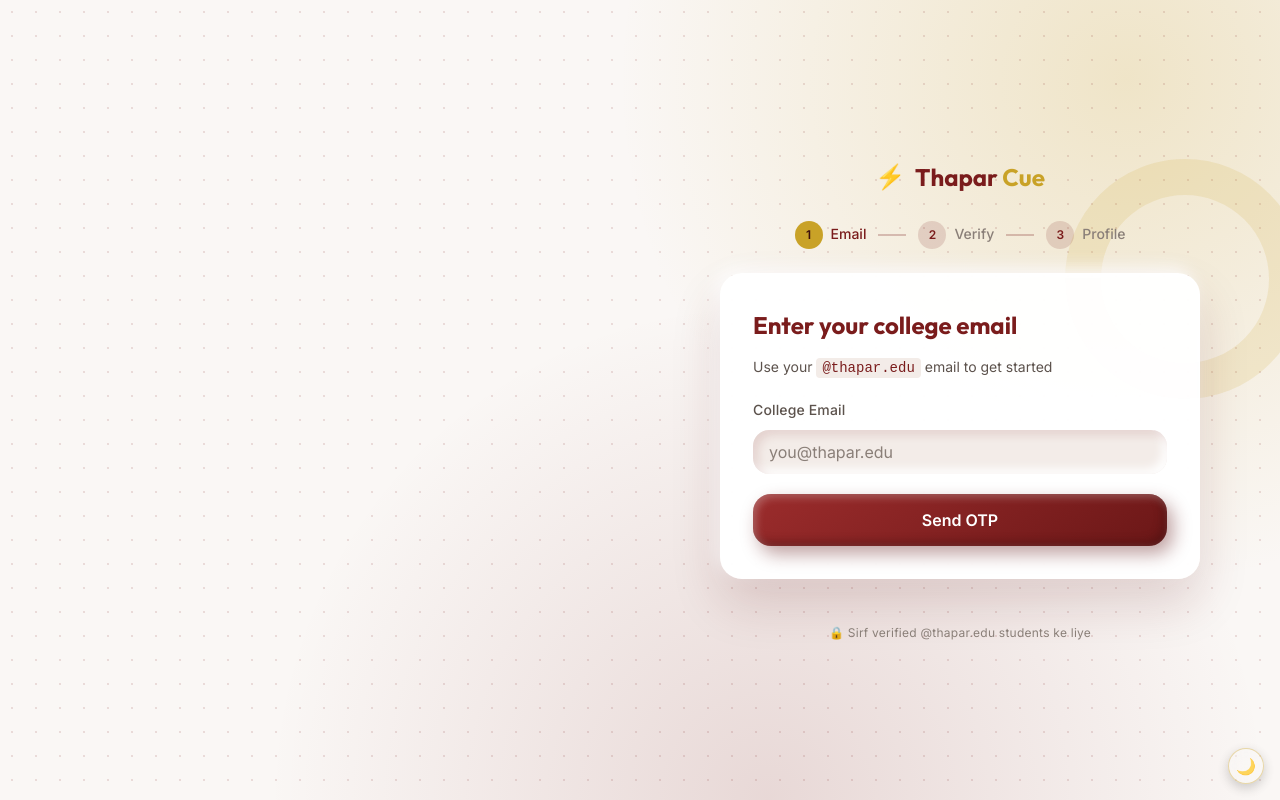
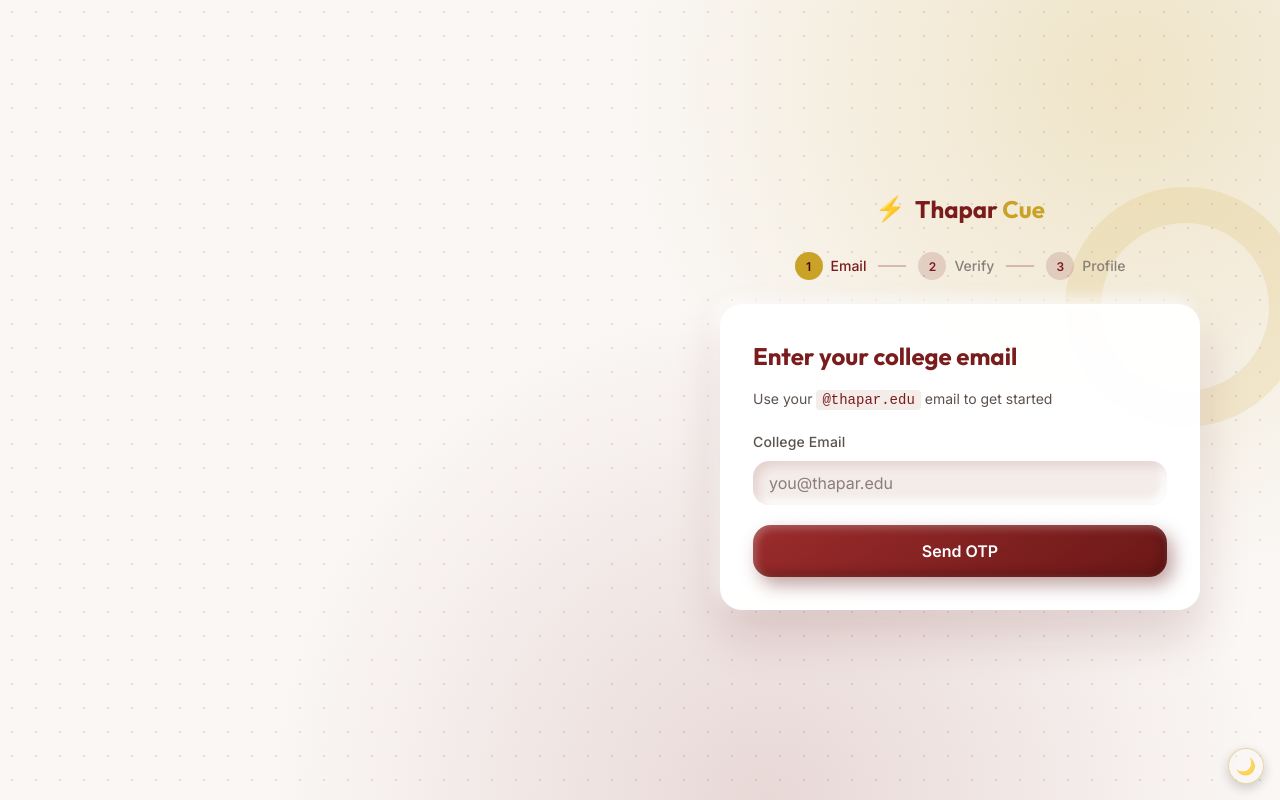
Before and after one commit to ishitttaa/ThaparCue, a React (Vite) app: page /login in a window 1280 px wide. Built offline with nearby package versions, Linux system fonts and the light colour scheme; no server answers.

Commit message:
style(ui): remove login lock line

```diff
--- a/src/theme.css
+++ b/src/theme.css
@@ -1712,16 +1712,6 @@ html { scroll-behavior: smooth; }
   pointer-events: none;
 }
 
-/* Card ke neeche trust line */
-.login-container::after {
-  content: '🔒  Sirf verified @thapar.edu students ke liye';
-  margin-top: var(--space-5);
-  font-size: var(--text-xs);
-  letter-spacing: 0.02em;
-  color: var(--text-muted);
-  text-align: center;
-}
-
 /* ── MOBILE: photo upar banner, neeche card ── */
 @media (max-width: 900px) {
   .login-page {
```
